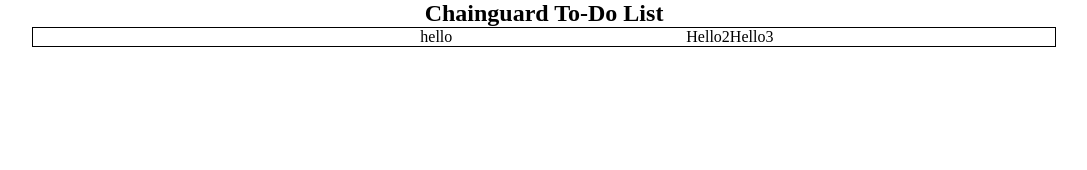
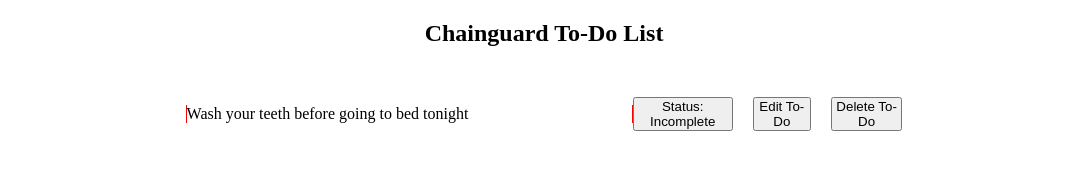
Before and after one commit to felipeaocampo/chainguard, a website: page index.html in a window 1280 px wide. Shown: the whole page, without its empty margins (96-1183 px from the left). Drawn offline with Linux system fonts and the light colour scheme.

Commit message:
add func for creating to dos

```diff
--- a/index.html
+++ b/index.html
@@ -11,13 +11,16 @@
     <section class="hero">
       <h1>Chainguard To-Do List</h1>
     </section>
-    <section class="todo-list">
-      <ul>
-        <li class="todo">
-          <div class="test">hello</div>
-          <div class="test2">Hello2</div>
-          <div class="test3">Hello3</div>
-        </li>
+    <section class="todo-list-section">
+      <ul class="todo-list">
+        <!-- <li class="todo">
+          <p class="task">Wash dirty laundry</p>
+          <div class="features">
+            <button class="status">To-Do Status: Incomplete</button>
+            <button class="edit">Edit To-DO</button>
+            <button class="delete">Delete To-Do</button>
+          </div>
+        </li> -->
       </ul>
     </section>
   </body>
--- a/index.js
+++ b/index.js
@@ -1 +1,45 @@
 console.log(`hello there!`);
+
+const toDoListCont = document.querySelector(".todo-list");
+
+const toDoHtml = `
+<li class="todo">
+  <p class="task">Wash dirty laundry</p>
+  <div class="features">
+    <button class="status">To-Do Status: Incomplete</button>
+    <button class="edit">Edit To-DO</button>
+    <button button class="delete">Delete To-Do</button>
+  </div>
+</li>`;
+
+const addNewTodo = (enteredTask) => {
+  //Creating New To-Do
+  const newToDo = document.createElement("li");
+  newToDo.classList.add("todo");
+
+  const task = document.createElement("p");
+  // task.textContent = "New to do task here!";
+  task.textContent = enteredTask;
+  task.classList.add("task");
+
+  const featuresCont = document.createElement("div");
+  featuresCont.classList.add("features");
+
+  const statusBtn = document.createElement("button");
+  statusBtn.textContent = "Status: Incomplete";
+
+  const editBtn = document.createElement("button");
+  editBtn.textContent = "Edit To-Do";
+
+  const deleteBtn = document.createElement("button");
+  deleteBtn.textContent = "Delete To-Do";
+
+  //Adding the new to do
+  featuresCont.append(statusBtn, editBtn, deleteBtn);
+
+  newToDo.append(task, featuresCont);
+
+  toDoListCont.append(newToDo);
+};
+
+addNewTodo(`Wash your teeth before going to bed tonight`);
--- a/style.css
+++ b/style.css
@@ -8,18 +8,33 @@
   text-align: center;
 }
 
+h1 {
+  margin: 20px 0 50px 0;
+}
+
 .todo-list {
-  border: 1px solid black;
   max-width: 80%;
   margin: 0 auto;
 }
 
+ul {
+  text-align: left;
+}
+
 li {
   display: flex;
+  align-items: center;
   max-width: 70%;
   margin: 0 auto;
 }
 
-.test {
+.features {
+  display: flex;
+  gap: 20px;
+}
+
+.task {
   width: 500px;
+  border-right: 1px solid red;
+  border-left: 1px solid red;
 }
```
Also changed, not shown: package.json (added, +17 -0 lines), 2 other files.
